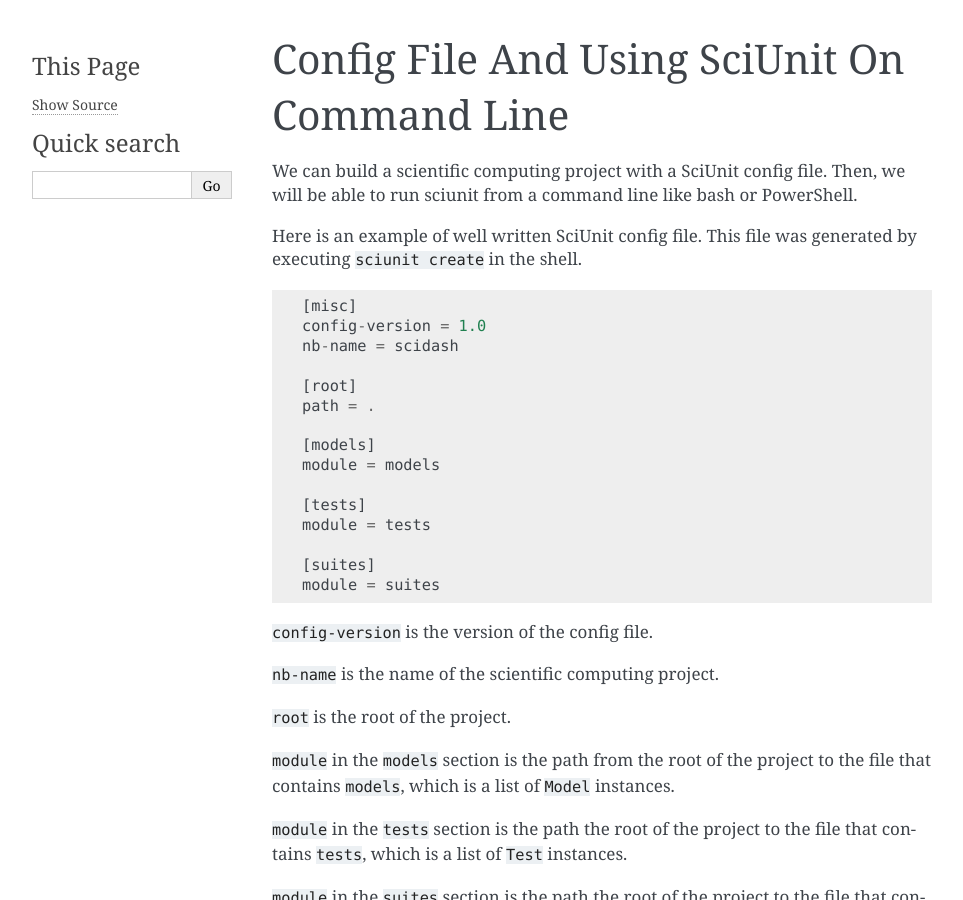
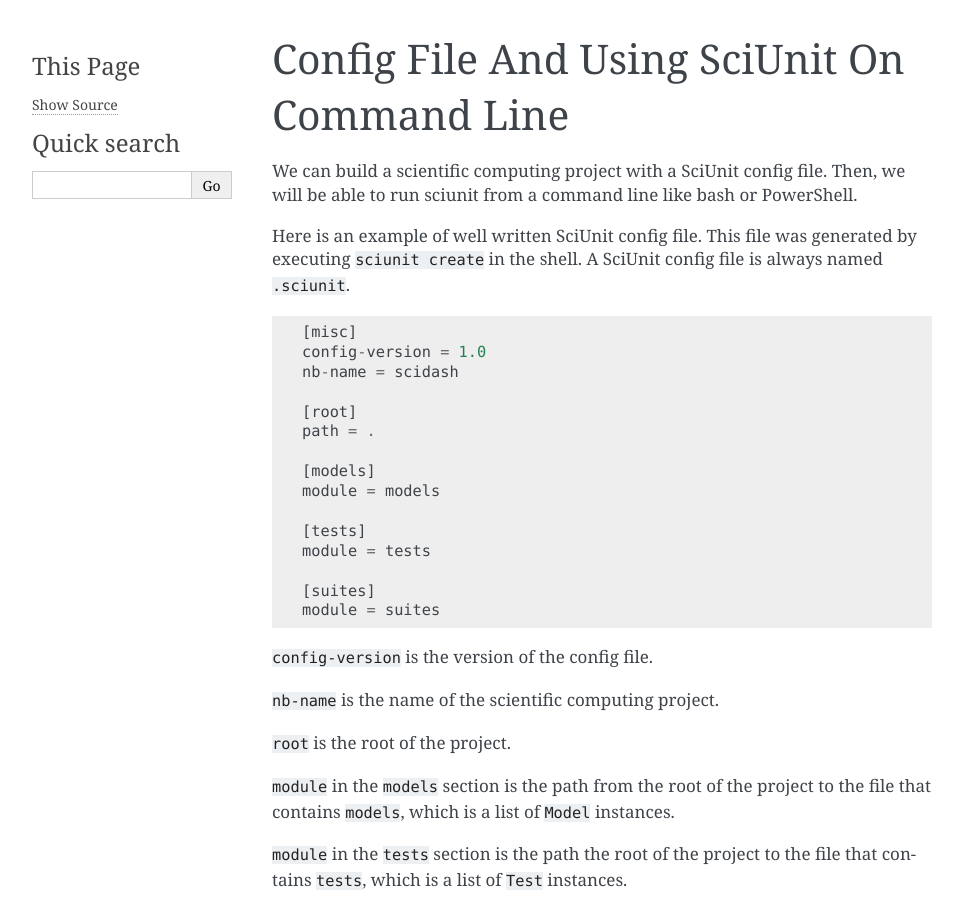
Before and after one commit to scidash/sciunit, a Sphinx documentation site: the page built from docs/source/commandline.rst, in a window 1280 px wide and 900 px high. Shown: the whole window, without its empty margins (148-1111 px from the left). Built offline with Sphinx 7.4.7, drawn with Linux system fonts in a browser that asks for light colours.

Commit message:
Add naming.

```diff
--- a/docs/source/commandline.rst
+++ b/docs/source/commandline.rst
@@ -6,6 +6,7 @@ Then, we will be able to run sciunit from a command line like bash or PowerShell
 
 Here is an example of well written SciUnit config file.
 This file was generated by executing ``sciunit create`` in the shell.
+A SciUnit config file is always named ``.sciunit``.
 
 .. code-block:: python
 
```
